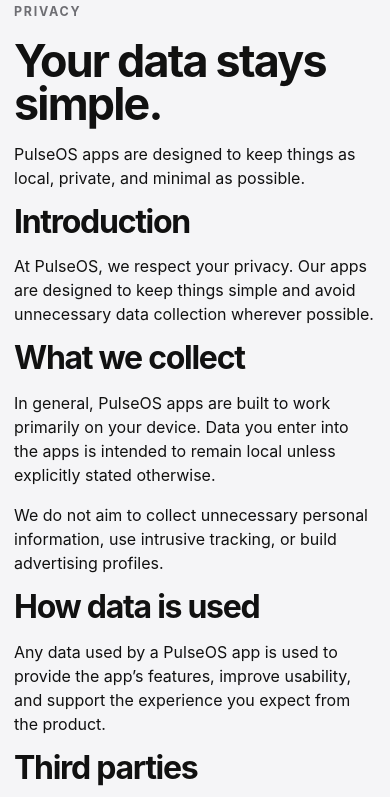
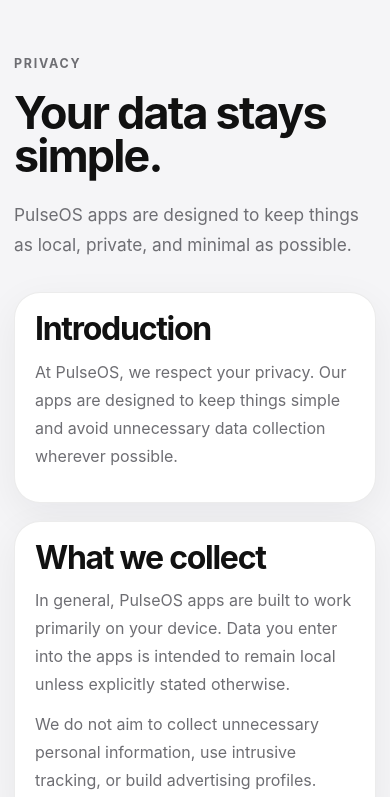
Before and after one commit to kunoboers1-design/pulseos-site, a plain HTML site: page privacy/index.html in a window 390 px wide. Shown: the part 53-850 px from the top of the page. Drawn offline with Linux system fonts and the light colour scheme.

Commit message:
Update styles.css

```diff
--- a/styles.css
+++ b/styles.css
@@ -1551,4 +1551,68 @@
   .rc-steps-grid {
     grid-template-columns: 1fr;
   }
-}
+  .legal-page {
+  padding-bottom: 24px;
+}
+
+.legal-hero {
+  padding: 64px 0 28px;
+}
+
+.legal-hero-inner {
+  max-width: 760px;
+}
+
+.legal-lead {
+  max-width: 680px;
+  margin: 22px 0 0;
+  color: var(--muted);
+  font-size: 1.08rem;
+  line-height: 1.75;
+}
+
+.legal-section {
+  padding: 8px 0 88px;
+}
+
+.legal-stack {
+  display: flex;
+  flex-direction: column;
+  gap: 18px;
+}
+
+.legal-card {
+  padding: 24px;
+  border: 1px solid var(--line);
+  border-radius: 26px;
+  background: var(--surface);
+  box-shadow: var(--shadow);
+}
+
+.legal-card h2 {
+  margin-bottom: 12px;
+}
+
+.legal-card p {
+  margin: 0 0 12px;
+  color: var(--muted);
+  line-height: 1.75;
+}
+
+.legal-card a {
+  color: var(--text);
+}
+
+.legal-card a:hover {
+  text-decoration: underline;
+}
+
+@media (max-width: 640px) {
+  .legal-hero {
+    padding: 52px 0 24px;
+  }
+
+  .legal-card {
+    padding: 20px;
+  }
+}
```
